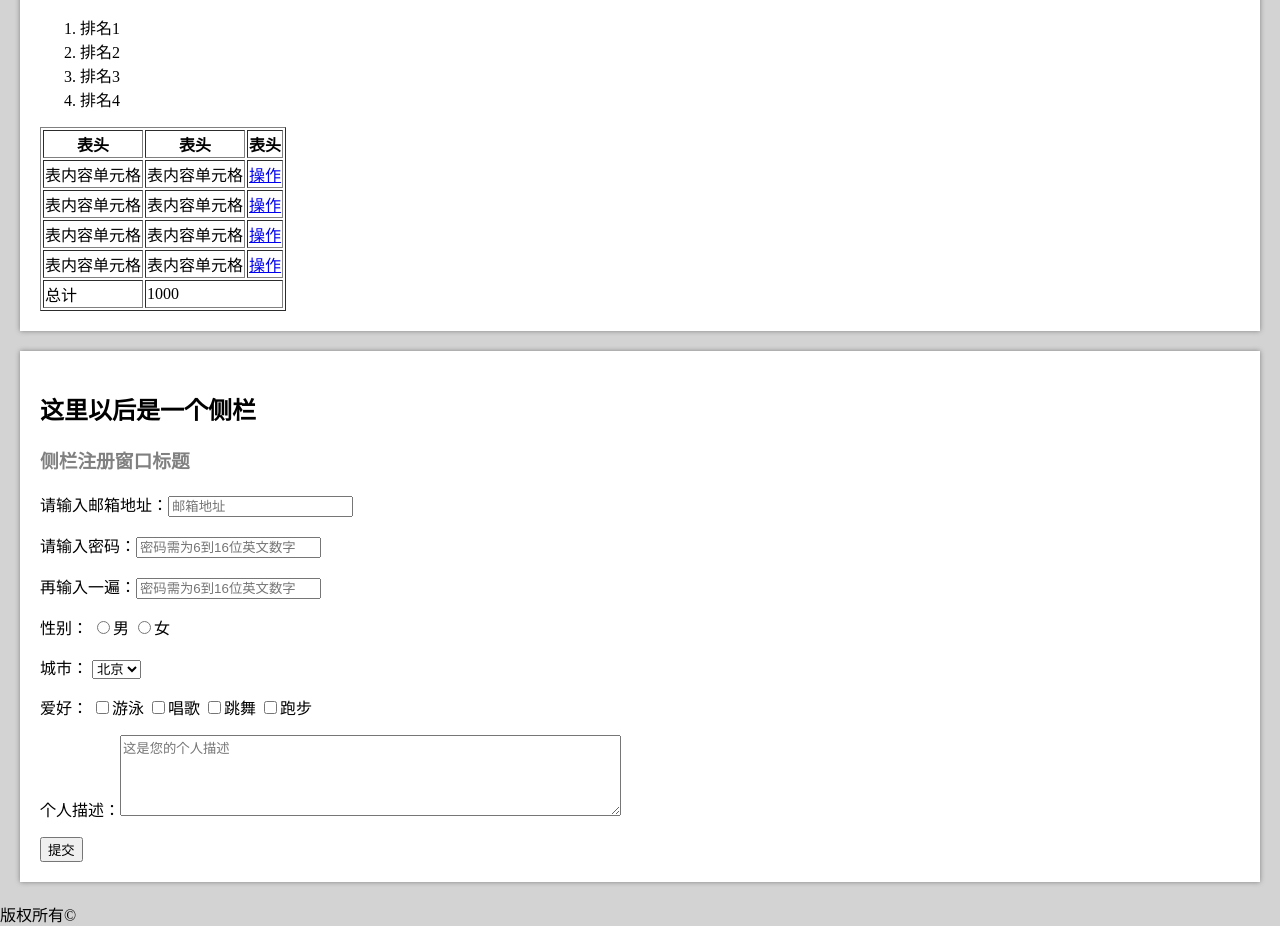
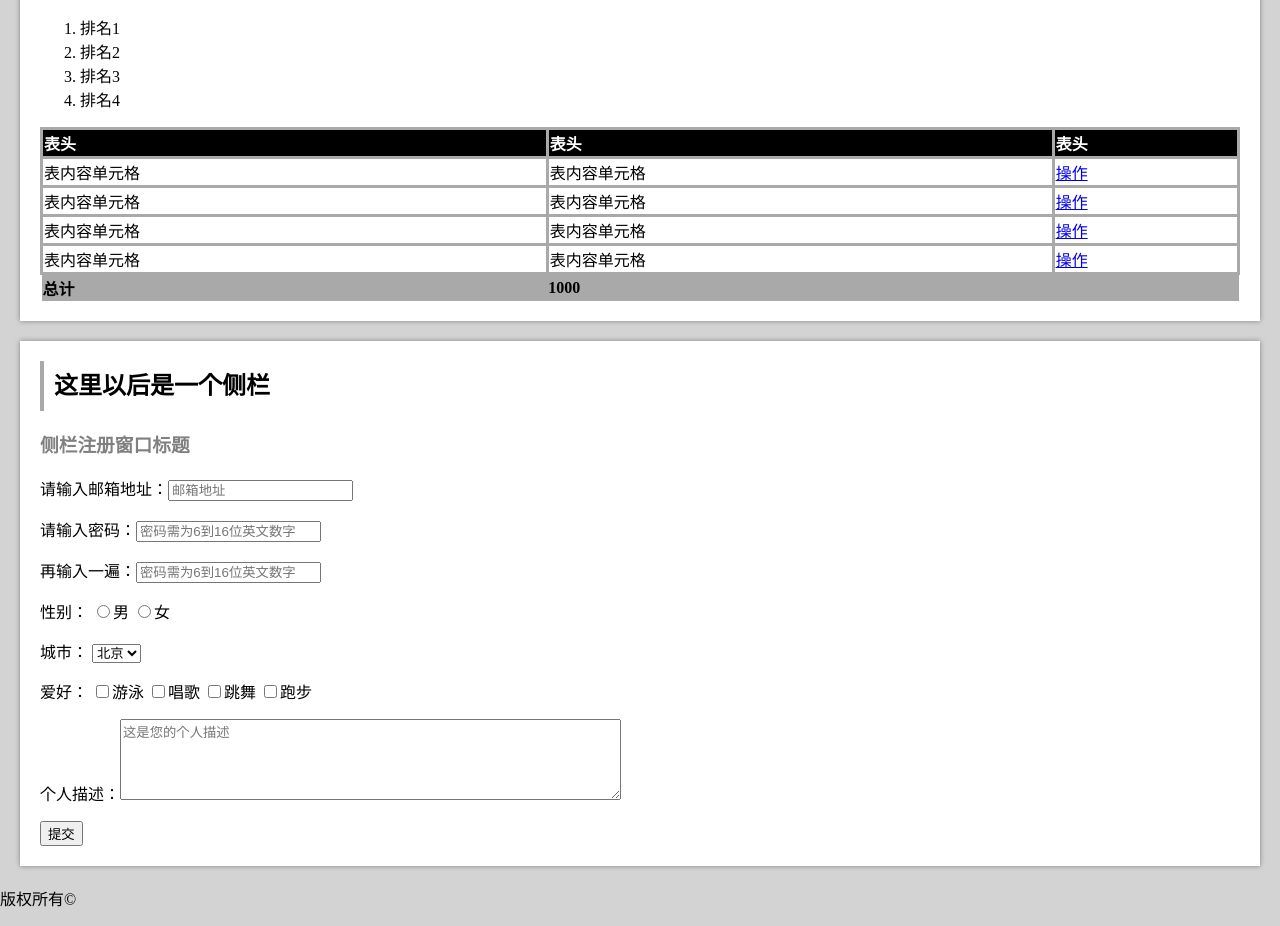
Before and after one commit to George-Zhang-NJUSE/Baidu-IFE2017, a plain HTML site: page Problem Set1/Task2/html/index.html in a window 1280 px wide. Shown: the part 3761-4687 px from the top of the page. Drawn offline with Linux system fonts and the light colour scheme.

Commit message:
task 2 table updated

```diff
--- a/Problem Set1/Task2/css/style.css
+++ b/Problem Set1/Task2/css/style.css
@@ -76,3 +76,44 @@ ul.plain{
     width: 100%;
     height: auto;
 }
+
+table{
+    width: 100%;
+    border-collapse: collapse;
+
+}
+
+thead{
+    background-color: black;
+    color: white;
+}
+
+tfoot{
+    background-color: darkgray;
+    color: black;
+    font-weight: bold;
+}
+
+thead th, tbody td{
+    text-align: left;
+    border-style: solid;
+    border-color: darkgray;
+}
+
+.title-with-side{
+    /*两者设为相同以使div内的h2位置上下居中*/
+    height: 50px;
+    line-height: 50px;
+}
+
+.title-with-side > h2{
+    display: inline;
+}
+
+.side-rule{
+    height: 100%;
+    width: 4px;
+    margin-right: 10px;
+    background-color: darkgray;
+    float: left;
+}
--- a/Problem Set1/Task2/html/index.html
+++ b/Problem Set1/Task2/html/index.html
@@ -72,7 +72,7 @@
                 <li>排名3</li>
                 <li>排名4</li>
             </ol>
-            <table border="1">
+            <table>
                 <thead>
                     <th>表头</th>
                     <th>表头</th>
@@ -110,7 +110,10 @@
         </section>
 
         <section>
-            <h2>这里以后是一个侧栏</h2>
+            <div class="title-with-side">
+                <div class="side-rule"></div>
+                <h2>这里以后是一个侧栏</h2>
+            </div>
             <h3>侧栏注册窗口标题</h3>
             <p>请输入邮箱地址：<input type="email" placeholder="邮箱地址"></p>
             <p>请输入密码：<input type="password" placeholder="密码需为6到16位英文数字"></p>
```
